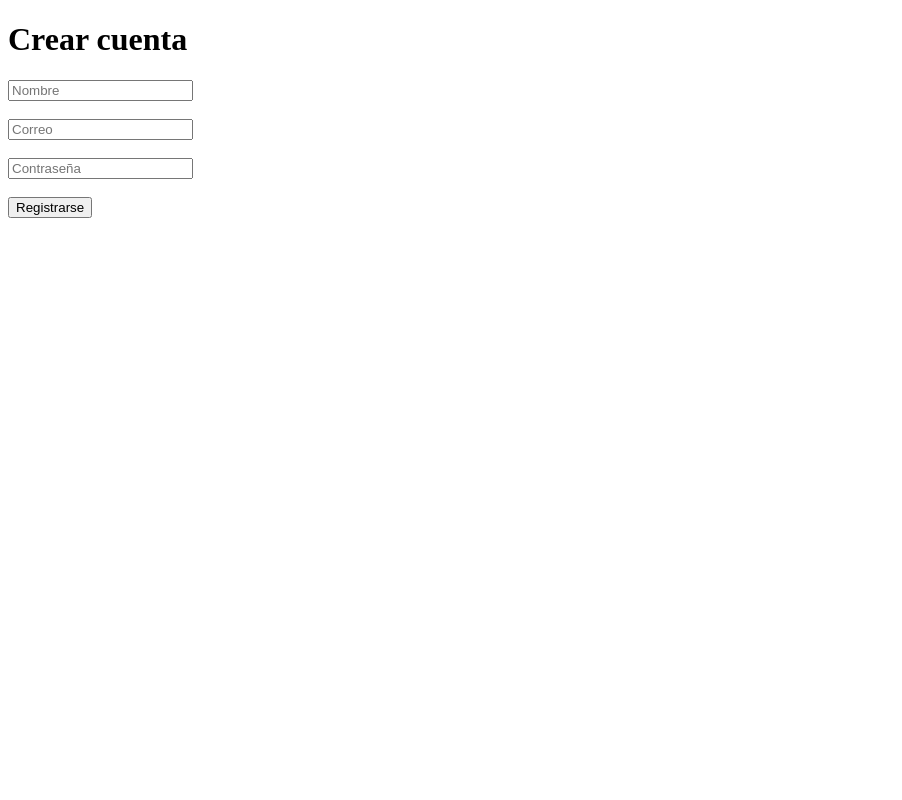
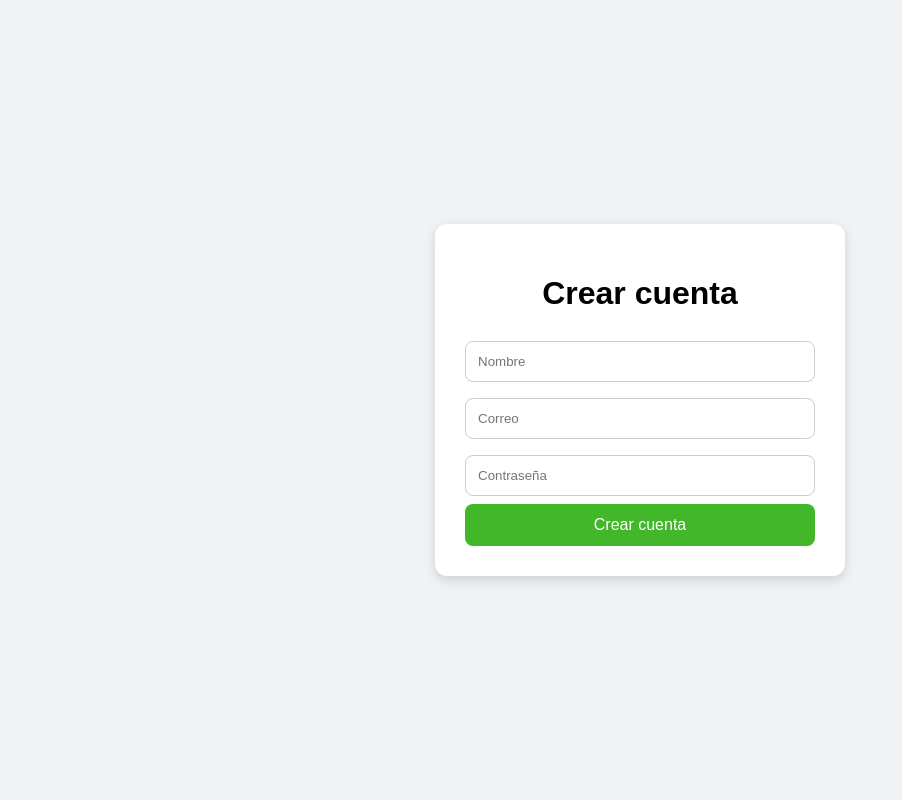
Before and after one commit to deleongalindo24-lgtm/mibook, a Flask app: page /register in a window 1280 px wide. Shown: the whole page, without its empty margins (0-902 px from the left). Run offline with Flask 3, Linux system fonts and the light colour scheme.

Commit message:
Update register.html

```diff
--- a/templates/register.html
+++ b/templates/register.html
@@ -1,22 +1,64 @@
 <!DOCTYPE html>
-<html>
+<html lang="es">
 <head>
-    <title>Registro</title>
+<meta charset="UTF-8">
+<title>Registro</title>
+
+<style>
+body{
+    font-family:Arial;
+    background:#f0f2f5;
+    display:flex;
+    justify-content:center;
+    align-items:center;
+    height:100vh;
+    margin:0;
+}
+
+.box{
+    background:white;
+    padding:30px;
+    border-radius:12px;
+    width:350px;
+    box-shadow:0 4px 12px rgba(0,0,0,.15);
+    text-align:center;
+}
+
+input{
+    width:100%;
+    padding:12px;
+    margin:8px 0;
+    border-radius:8px;
+    border:1px solid #ccc;
+    box-sizing:border-box;
+}
+
+button{
+    width:100%;
+    padding:12px;
+    background:#42b72a;
+    color:white;
+    border:none;
+    border-radius:8px;
+    font-size:16px;
+    cursor:pointer;
+}
+</style>
 </head>
 <body>
 
-<h1>Crear cuenta</h1>
+<div class="box">
+    <h1>Crear cuenta</h1>
 
-<input type="text" placeholder="Nombre">
-<br><br>
+    <form method="POST">
+        <input type="text" name="name" placeholder="Nombre" required>
+        <input type="email" name="email" placeholder="Correo" required>
+        <input type="password" name="password" placeholder="Contraseña" required>
 
-<input type="email" placeholder="Correo">
-<br><br>
+        <button type="submit">Crear cuenta</button>
+    </form>
 
-<input type="password" placeholder="Contraseña">
-<br><br>
-
-<button>Registrarse</button>
+</div>
 
 </body>
 </html>
```
